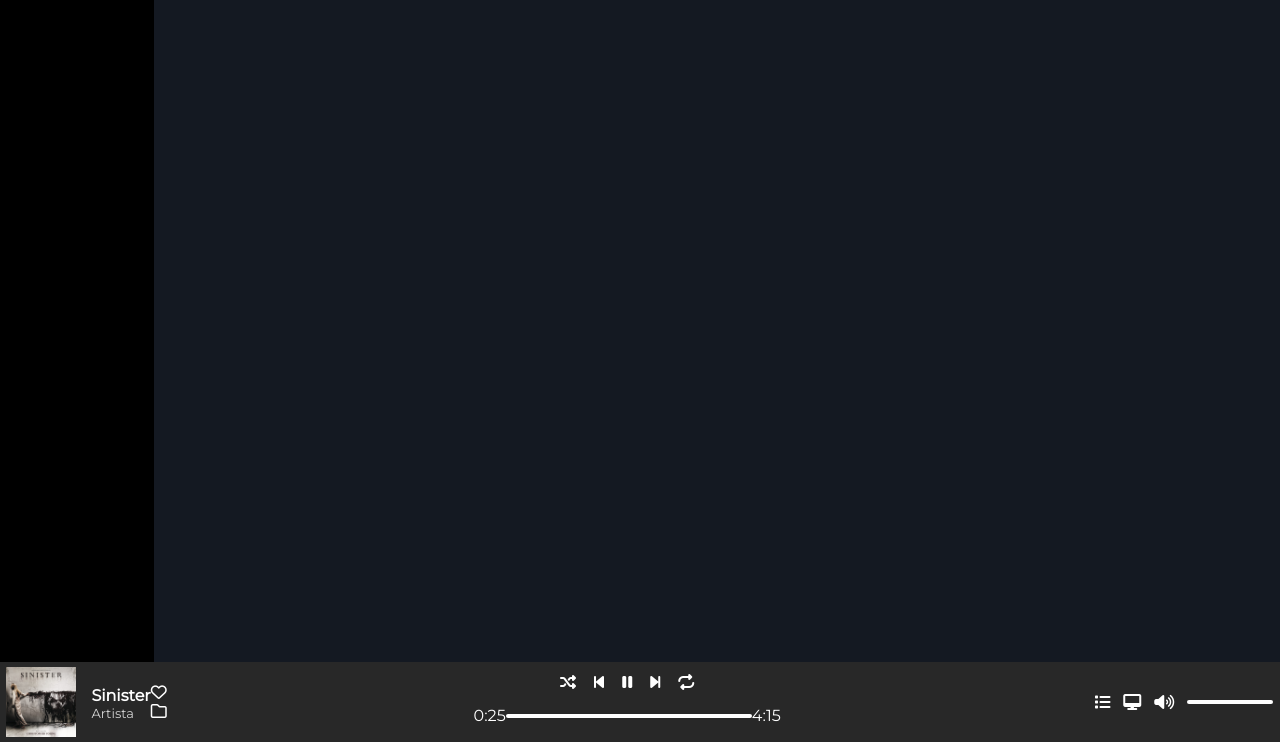
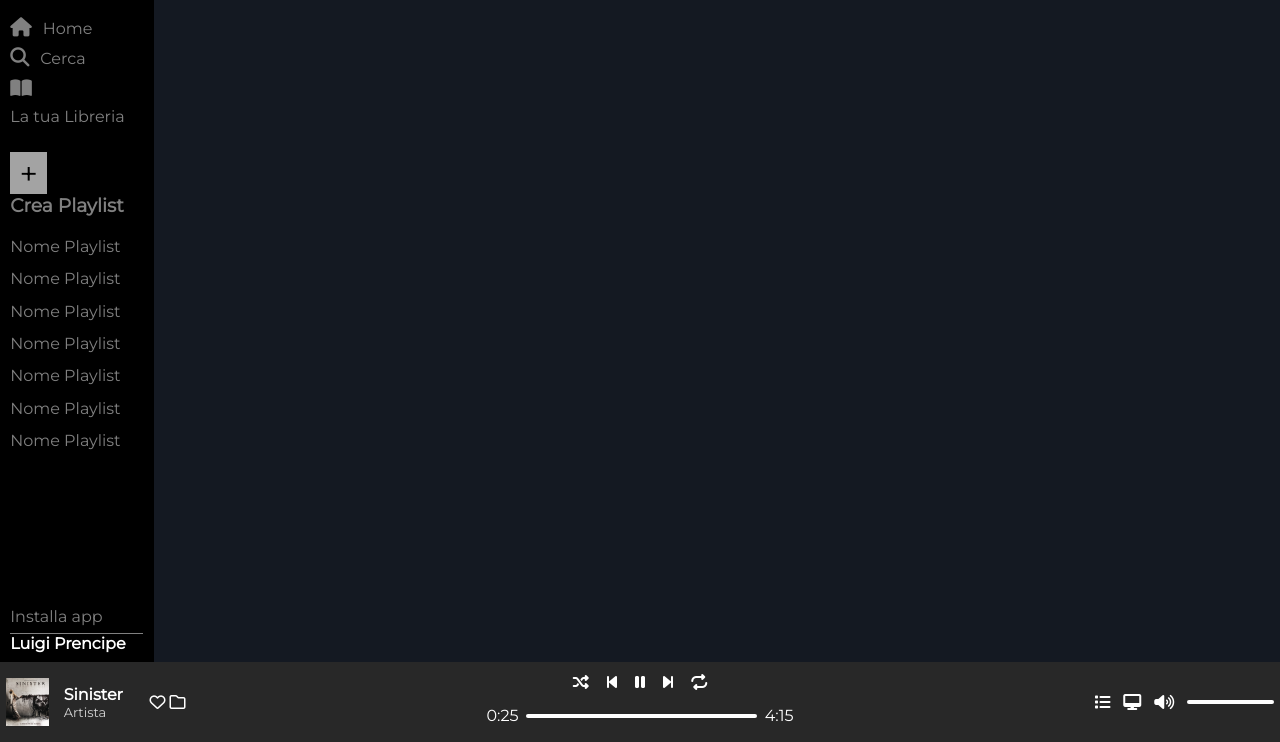
Before and after one commit to GIGIPR3/html-css-spotifyweb, a plain HTML site: page index.html in a window 1280 px wide. Shown: the part 58-800 px from the top of the page. Drawn offline with Linux system fonts and the light colour scheme.

Commit message:
sidebar completata

```diff
--- a/index.html
+++ b/index.html
@@ -18,19 +18,67 @@
         <!-- sidebar -->
         <div class="sidebar">
 
+            <!-- logo -->
             <div>
                 <div>
+                    <img src="./img/logo.svg" alt="" class="logo">
+                </div>
 
+                <!-- menu -->
+                <div>
+                    <div>
+                        <div class="icona">
+                            <i class="fa-solid fa-house"></i>
+                        </div>
+                        <div class="voce-menu">
+                            Home
+                        </div>
+                    </div>
+                    <div>
+                        <div class="icona">
+                            <i class="fa-solid fa-magnifying-glass"></i>
+                        </div>
+                        <div class="voce-menu">
+                            Cerca
+                        </div>
+                    </div>
+                    <div>
+                        <div class="icona">
+                            <i class="fa-solid fa-book-open"></i>
+                        </div>
+                        <div class="voce-menu">
+                            La tua Libreria
+                        </div>
+                    </div>
                 </div>
-                <div></div>
-                <div></div>
+
+                <!-- playlist -->
+                <div class="playlist-zone">
+                    <div class="playlist-title">
+                        <div class="aggiungi">+</div>
+                        <h3 class="playlist"><strong>Crea Playlist</strong></h3>
+                    </div>
+
+                    <div class="nome-playlist-zone">
+                        <div class="nome-playlist">Nome Playlist</div>
+                        <div class="nome-playlist">Nome Playlist</div>
+                        <div class="nome-playlist">Nome Playlist</div>
+                        <div class="nome-playlist">Nome Playlist</div>
+                        <div class="nome-playlist">Nome Playlist</div>
+                        <div class="nome-playlist">Nome Playlist</div>
+                        <div class="nome-playlist">Nome Playlist</div>
+                    </div>
+                </div>
             </div>
+
             <div>
-
+                <div> Installa app</div>
+                <div class="linea"></div>
+                <div class="user"> <strong>Luigi Prencipe</strong> </div>
             </div>
         </div>
 
-        <!-- sezione destra -->
+        <!-- sezione superiore destra -->
         <div class="music-section">
             <div class="header">
                 <div class="pulsante-upgrade">
@@ -40,7 +88,7 @@
         </div>
     </div>
 
-    <!-- 2 sezione -->
+    <!-- parte bassa -->
     <div class="contenitore-bottom">
 
         <!-- canzone in riproduzione -->
--- a/style.css
+++ b/style.css
@@ -7,6 +7,10 @@
 html{
     font-family: 'Montserrat', sans-serif;
     color: white;
+}
+
+::-webkit-scrollbar{
+    display: none;
 }
 
 body{
@@ -28,20 +32,79 @@ body{
     background-color: black;
     width: 12%;
     height: 100%;
+    padding: 0.8%;
+    display: flex;
+    flex-direction: column;
+    justify-content: space-between;
+    color: grey;
 }
 
+.logo{
+    width: 80%;
+    margin-bottom: 15%;
+}
+
+.icona, .voce-menu{
+    display: inline-block;
+    margin-top: 5%;
+}
+
+.icona{
+    font-size: larger;
+    margin-right: 5%;
+}
+
+.playlist-zone{
+    margin-top: 20%;
+}
+
+.playlist{
+    display: inline-block;
+}
+
+.aggiungi{
+    display: inline-block;
+    background-color: rgb(163,163,163);
+    font-size: xx-large;
+    padding: 1% 7%;
+    color: black;
+    margin-right: 5%;
+}
+
+.nome-playlist-zone{
+    font-size: medium;
+    margin-top: 15%;
+}
+
+.nome-playlist{
+    margin-top: 10%;
+}
+
+.linea{
+    width: 100%;
+    height: 3%;
+    background-color: grey;
+    margin-top: 5%;
+}
+
+.user{
+    color: white;
+
+}
 
 /* sezione destra */
 
 .music-section{
     width: 88vw;
     height: 100%;
+    overflow: scroll;
 }
 
 .header{
     background-color: rgba(0, 0, 0, 0.562);
     width: 100%;
     text-align: end;
+    position: sticky;
 }
 
 .pulsante-upgrade{
@@ -71,22 +134,22 @@ body{
     display: flex;
     flex-direction: row;
     justify-content: space-between;
+    align-items: center;
 }
 
 .canzone{
-    width: 13%;
+    width: 15%;
     display: flex;
     flex-direction: row;
     justify-content: space-between;
     margin-top: 1%;
-    padding-left: 0.5%;
+    padding: 0.5%;
     margin-bottom: 1%;
     align-items: center;
 }
 
 .nome-canz{
     margin-left: 15px;
-    margin-top: 13%;
     font-size: small;
 }
 
@@ -100,8 +163,8 @@ body{
 
 .img-canzone{
     background-image: url(./img/sinister.jpeg);
-    height: 70px;
-    width: 70px;
+    height: 6vh;
+    width: 3.3vw;
     background-repeat: no-repeat;
     background-size: cover;
 }
@@ -134,9 +197,10 @@ body{
 }
 
 .barra-canzone{
-    width: 80%;
+    width: 75%;
     height: 20%;
     border-radius: 30px;
+    margin: 0% 1% 0% 1%;
     background-color: white;
 }
 
```
